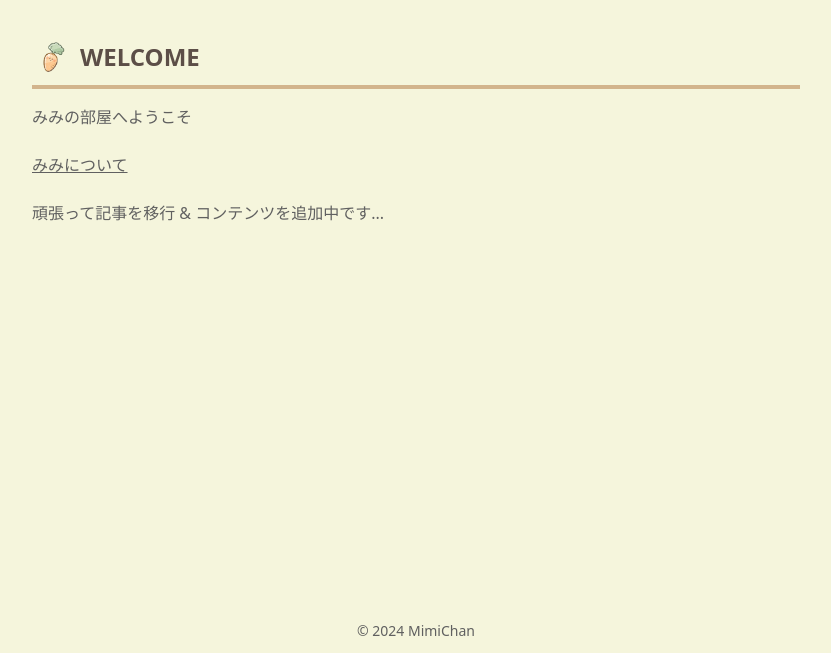
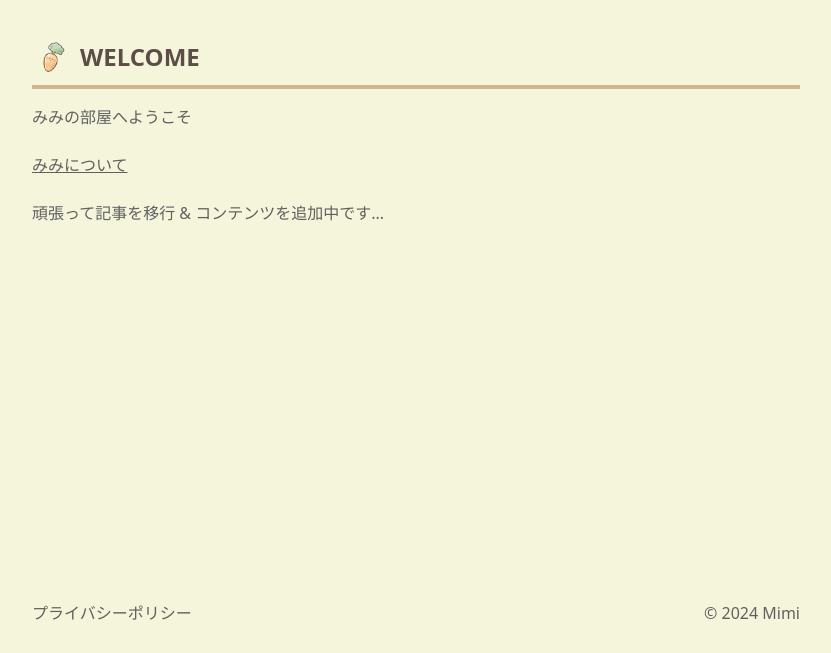
Before and after one commit to mimifuwa/portfolio, an Astro site: page / in a window 1280 px wide. Shown: the part 147-800 px from the top of the page, without its empty margins (224-1055 px from the left). Built offline with nearby package versions, Linux system fonts and the light colour scheme; Astro itself is replaced by a stand-in of ours.

Commit message:
Add Google Analytics page

```diff
--- a/src/layouts/footer/footer.astro
+++ b/src/layouts/footer/footer.astro
@@ -1,9 +1,10 @@
+---
+import "./footer.scss"
+---
+
 <footer>
     <nav>
-        <div class="flex w-full flex-col items-center justify-center py-3">
-            <div class="flex w-full items-center justify-center">
-                <a href="#" class="flex text-sm">© 2024 MimiChan</a>
-            </div>
-        </div>
+        <a href="/policy" class="footer-menu">プライバシーポリシー</a>
+        <div class="copyright">© 2024 Mimi</div>
     </nav>
 </footer>
--- /dev/null
+++ b/src/layouts/footer/footer.scss
@@ -0,0 +1,24 @@
+footer {
+  display: flex;
+  align-items: center;
+  justify-content: center;
+
+  width: 100%;
+  height: 5rem;
+
+  & > nav {
+    display: flex;
+    flex-direction: row;
+    align-items: center;
+    justify-content: space-between;
+
+    width: 100%;
+    max-width: 768px;
+
+    & > .footer-menu {
+      display: flex;
+
+      font-size: 1rem;
+    }
+  }
+}
--- a/src/layouts/header/header.astro
+++ b/src/layouts/header/header.astro
@@ -2,7 +2,6 @@
 import "./header.scss";
 
 const { type } = Astro.props;
-
 ---
 
 <header>
--- /dev/null
+++ b/src/pages/policy.mdx
@@ -0,0 +1,9 @@
+---
+layout: "../layouts/mainLayout.astro"
+title: "プライバシーポリシー"
+subtitle: "Policy"
+---
+
+当サイトでは、Google によるアクセス解析ツール「Google アナリティクス」を使用しています。この Google アナリティクスはデータの収集のために Cookie を使用しています。このデータは匿名で収集されており、個人を特定するものではありません。
+
+この機能は Cookie を無効にすることで収集を拒否することが出来ますので、お使いのブラウザの設定をご確認ください。この規約に関しての詳細は [Google アナリティクスサービス利用規約](https://marketingplatform.google.com/about/analytics/terms/jp/)のページや [Google ポリシーと規約](https://policies.google.com/technologies/ads?hl=ja)ページをご覧ください。
--- a/src/styles/global.scss
+++ b/src/styles/global.scss
@@ -121,6 +121,10 @@ main {
     margin-bottom: 1.5rem;
   }
 
+  p {
+    line-height: 1.5;
+  }
+
   img:not(.rlc-favicon, .user-icon) {
     display: flex;
     margin-top: 3rem;
```
